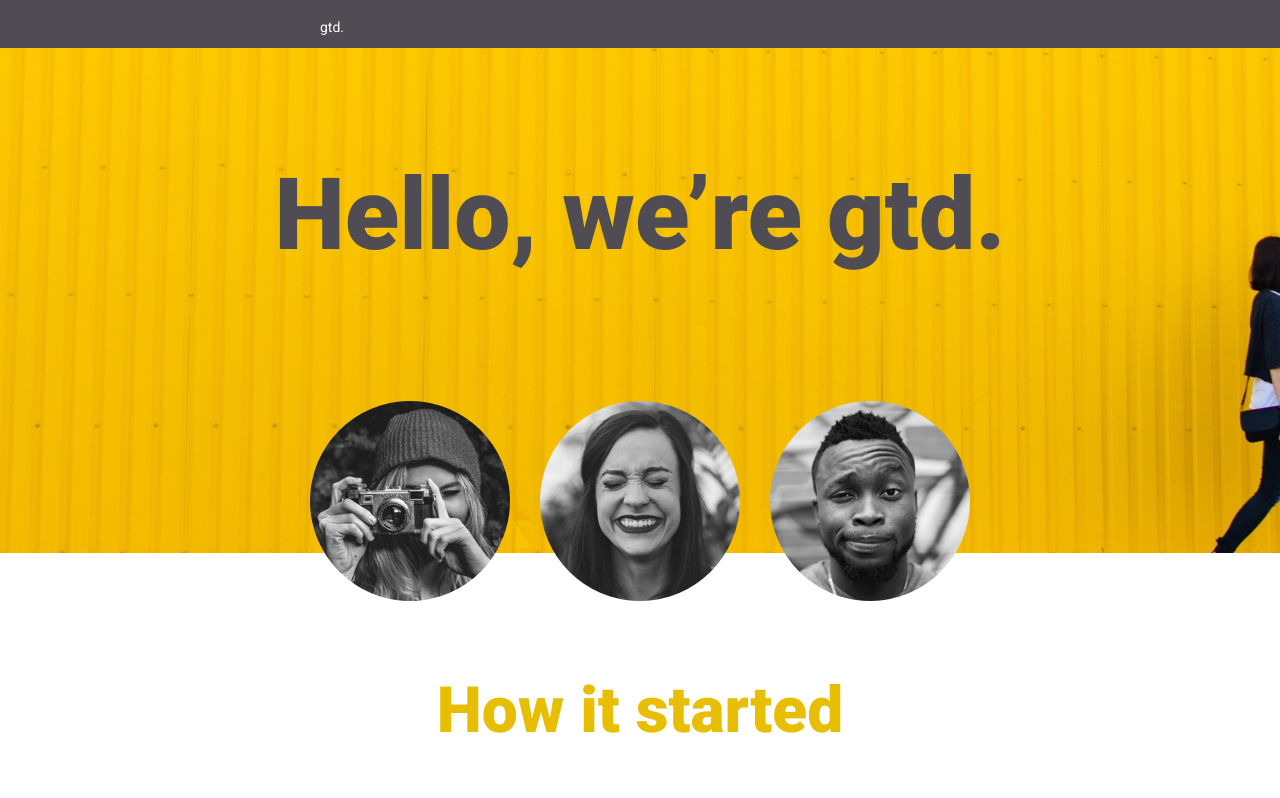
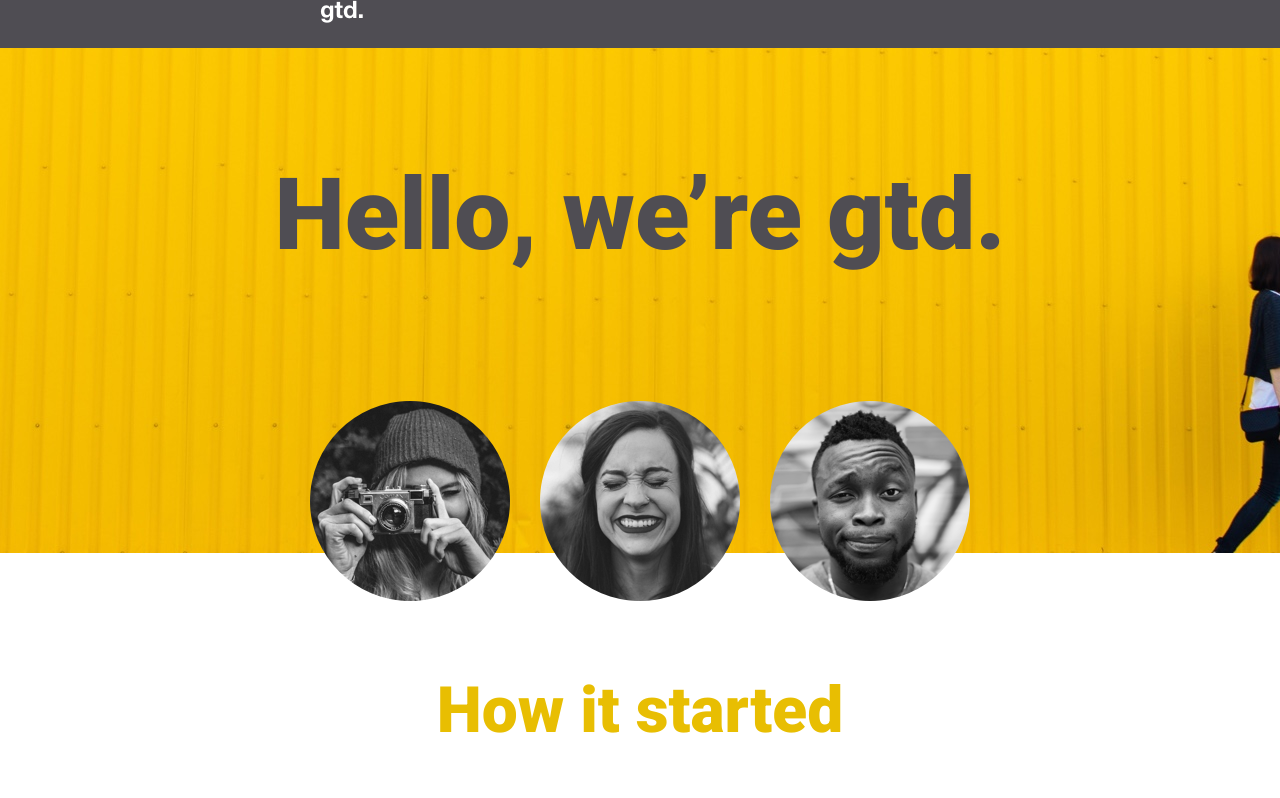
Before and after one commit to stackpearson/grant-street-code-test, a plain HTML site: page index.html in a window 1280 px wide. Shown: the top 798 px of the page. Drawn offline with Linux system fonts and the light colour scheme.

Commit message:
updated logo

```diff
--- a/index.html
+++ b/index.html
@@ -9,7 +9,7 @@
     <body>
         <section class='page-container'>
             <nav>
-                <div class="nav-text"><div><h4>gtd.</h4></div></div>
+                <div class="nav-text"><img src='./media/gtd_logo.png'></div>
             </nav>
             <div class="hero">
                 <h1>Hello, we’re gtd.</h1>
```
